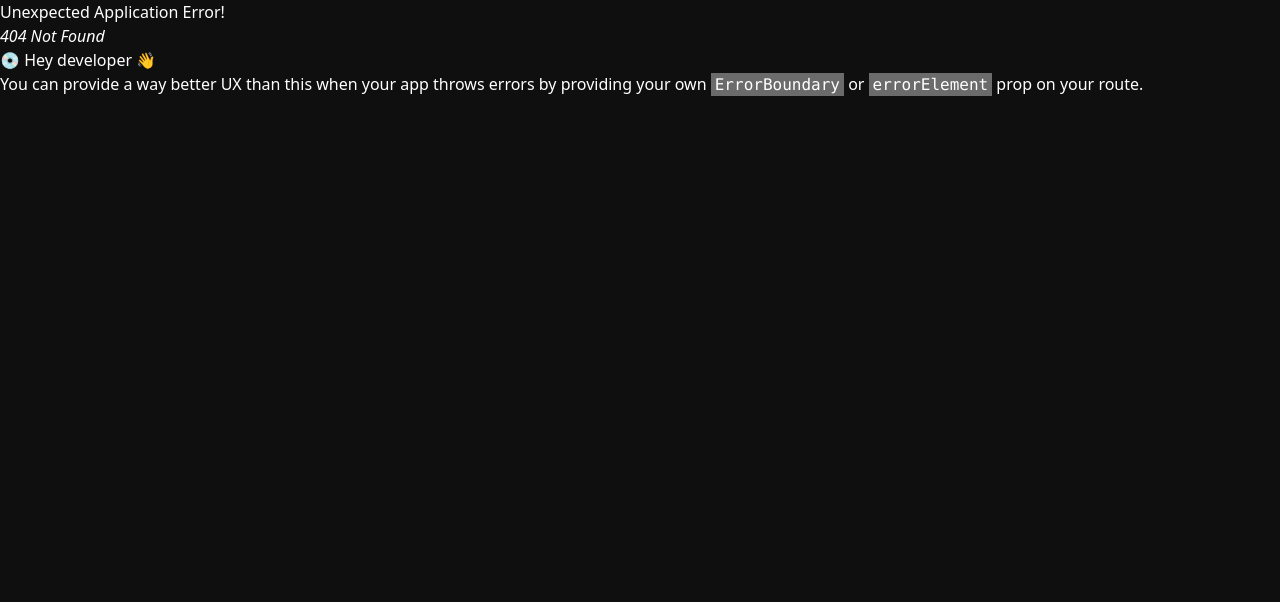
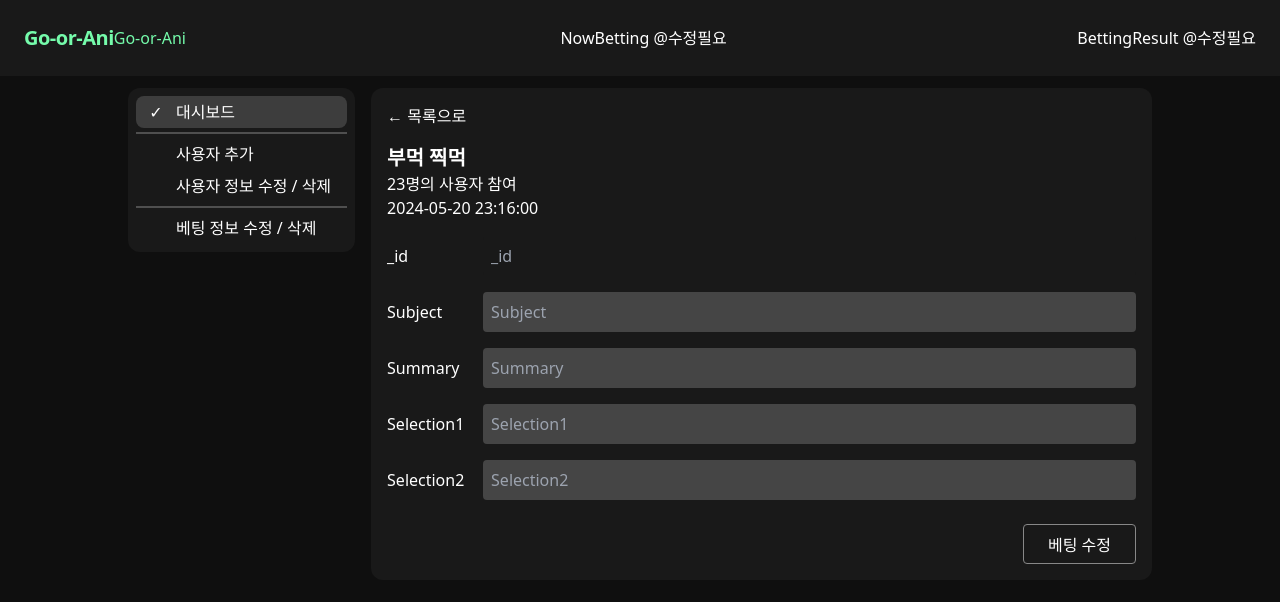
Before and after one commit to FORIF-REACT/Go-or-ani, a React (Vite) app: page /admin/modifybet/1 in a window 1280 px wide. Before the commit this address had no page. Shown: the top 602 px of the page. Built offline with nearby package versions, Linux system fonts and the light colour scheme.

Commit message:
BetModify 상세정보 페이지 생성
BetModify 상세정보 페이지 생성

```diff
--- a/src/pages/admin/BetModify.tsx
+++ b/src/pages/admin/BetModify.tsx
@@ -1,3 +1,5 @@
+import { Link } from "react-router-dom";
+
 export default function BetModify() {
   const sampleData = [
     {
@@ -17,22 +19,26 @@ export default function BetModify() {
       subject: "부먹 찍먹",
       summary: "23명의 사용자 참여",
       deadline: "2024-05-20 23:16:00",
-    },{
+    },
+    {
       _id: "fdasfasf",
       subject: "부먹 찍먹",
       summary: "23명의 사용자 참여",
       deadline: "2024-05-20 23:16:00",
-    },{
+    },
+    {
       _id: "fdasfasf",
       subject: "부먹 찍먹",
       summary: "23명의 사용자 참여",
       deadline: "2024-05-20 23:16:00",
-    },{
+    },
+    {
       _id: "fdasfasf",
       subject: "부먹 찍먹",
       summary: "23명의 사용자 참여",
       deadline: "2024-05-20 23:16:00",
-    },{
+    },
+    {
       _id: "fdasfasf",
       subject: "부먹 찍먹",
       summary: "23명의 사용자 참여",
@@ -55,7 +61,7 @@ export default function BetModify() {
 
       <div className="grid grid-cols-2 gap-4">
         {sampleData.map((data) => {
-          return <div>{Card(data)}</div>;
+          return <Link to={"/admin/modifybet/" + data._id}>{Card(data)}</Link>;
         })}
       </div>
     </div>
@@ -71,7 +77,6 @@ function Card({
   summary: string;
   deadline: string;
 }) {
-
   return (
     <div className="flex flex-col gap-2 p-4 bg-background-black-900  rounded-lg hover:bg-background-black-700 transition-all">
       <div className="font-bold">{subject}</div>
--- /dev/null
+++ b/src/pages/admin/BetModifyDetail.tsx
@@ -0,0 +1,92 @@
+// import { useParams } from "react-router-dom";
+
+import { Link } from "react-router-dom";
+
+export default function BetModifyDetail() {
+  const sampleData = [
+    {
+      _id: "fdasfasf",
+      subject: "부먹 찍먹",
+      summary: "23명의 사용자 참여",
+      deadline: "2024-05-20 23:16:00",
+    },
+  ];
+
+  // const params = useParams();
+
+  return (
+    <div className="flex-1 rounded-xl bg-background-black-950 p-4 flex flex-col gap-4">
+      <Link to="/admin/modifybet">
+        ← 목록으로
+      </Link>
+      <div>
+        <div className="text-xl font-bold">{sampleData[0].subject}</div>
+        <div className="">{sampleData[0].summary}</div>
+        <div className="">{sampleData[0].deadline}</div>
+      </div>
+
+      {/*Form Start*/}
+
+      <form className="flex flex-col w-full gap-4">
+        <div className="flex flex-row items-center gap-4">
+          <div className="w-20">{"_id"}</div>
+          <input
+                className="flex-1 p-2 bg-background-black-950 transition-all rounded focus:outline-none "
+                type="text"
+                name="_id"
+                placeholder="_id"
+                disabled={true}
+              />
+        </div>
+
+        <div className="flex flex-row items-center gap-4">
+          <div className="w-20">{"Subject"}</div>
+          <input
+            className="flex-1 p-2 bg-background-black-800 transition-all rounded focus:outline-none"
+            type="text"
+            name="Subject"
+            placeholder="Subject"
+          />
+        </div>
+
+        <div className="flex flex-row items-center gap-4">
+          <div className="w-20">{"Summary"}</div>
+          <input
+            className="flex-1 p-2 bg-background-black-800 transition-all rounded focus:outline-none"
+            type="text"
+            name="Summary"
+            placeholder="Summary"
+          />
+        </div>
+
+        <div className="flex flex-row items-center gap-4">
+          <div className="w-20">{"Selection1"}</div>
+          <input
+            className="flex-1 p-2 bg-background-black-800 transition-all rounded focus:outline-none"
+            type="text"
+            name="Selection1"
+            placeholder="Selection1"
+          />
+        </div>
+
+        <div className="flex flex-row items-center gap-4">
+          <div className="w-20">{"Selection2"}</div>
+          <input
+            className="flex-1 p-2 bg-background-black-800 transition-all rounded focus:outline-none"
+            type="text"
+            name="Selection2"
+            placeholder="Selection2"
+          />
+        </div>
+
+        <div className="w-full flex justify-end">
+          <input
+            className="h-10 mt-2 px-6 py-2 text-white transition-all rounded border border-background-black-400"
+            type="submit"
+            value="베팅 수정"
+          />
+        </div>
+      </form>
+    </div>
+  );
+}
```
Also changed, not shown: src/main.tsx (+20 -17 lines).
